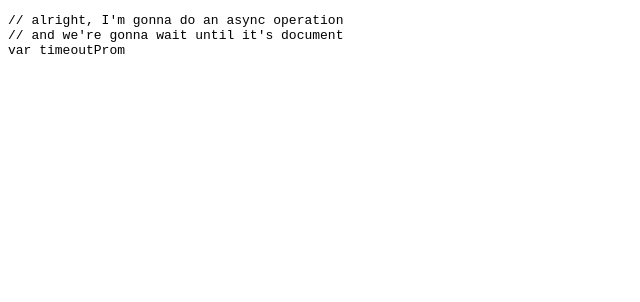
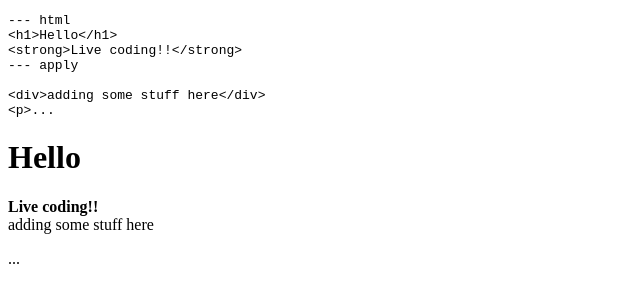
Before and after one commit to jscriptcoder/live-coder, a website built with webpack: page index.html in a window 1280 px wide. Shown: the whole page, without its empty margins (0-640 px from the left). Built offline with Linux system fonts and the light colour scheme.

Commit message:
working on the html part

```diff
--- a/examples/test2.txt
+++ /dev/null
@@ -1,40 +0,0 @@
---- js ---
-// alright, I'm gonna do an async operation
-// and we're gonna wait until it's document
-var timeoutPromise = new Promise(function (resolve) {
-	setTimeout(function () {
-		resolve();
-	}, 10000);
-});
---- apply ---
-
-// we're gonna wait here timeoutPromise
---- promise:timeoutPromise ---
-
---- css:apply ---
-/* ...and continue here styling */
-body {
-	background-color: red;
-	color: white;
-}
-
---- js ---
-// let's make another async operation
-var usersUrl = 'https://jsonplaceholder.typicode.com/users';
-var usersPromise = fetch(usersUrl).then(function (response) {
-	return response.json();
-});
---- apply ---
-
---- html:apply ---
-<!-- we're gonna display the json here -->
-<textarea id="users-json"></textarea>
-
---- promise:usersPromise ---
-
---- js ---
-usersPromise.then(function (jsonUsers) {
-	console.log(jsonUsers)
-	document.getElementById('users-json').value = JSON.stringify(jsonUsers);
-});
---- apply ---
--- a/index.html
+++ b/index.html
@@ -2,21 +2,22 @@
 <html lang="en">
 <head>
 	<meta charset="UTF-8">
-	<title>..:: Live Codeîng ::..</title>
-</head>
-<body>
+	<title>..:: Live Coding ::..</title>
+
 	<script src="dist/live-coder.js"></script>
 	<script>
-		fetch('examples/test2.txt')
-			.then( response => response.text())
-			.then( code => {
+		Live.Coder.domReady(function () {
+			//fetch('test/styles.txt')
+			//fetch('test/scripts.txt')
+			fetch('test/html.txt')
+				.then( response => response.text())
+				.then( code => {
+					var liveCoder = new Live.Coder();
+					liveCoder.run(code);
+				});
+		});
+	</script>
 
-				var LiveCoder = Live.default;
-				var liveCoder = new LiveCoder();
-
-				liveCoder.run(code);
-
-			});
-	</script>
-</body>
+</head>
+<body></body>
 </html>
--- a/src/deferred.ts
+++ b/src/deferred.ts
@@ -1,4 +1,4 @@
-export default class Deferred<T> {
+export class Deferred<T> {
   public promise: Promise<T>;
   public resolve: {(value?: T): void};
   public reject: {(error?: any): void};
--- a/src/index.ts
+++ b/src/index.ts
@@ -1,26 +1,39 @@
 import { asyncForOf, EmptyPromise } from './utils';
 
-export interface LiveCoderConfig {
+export interface CoderConfig {
+  displayClass?: string;
+  mainClass?: string;
   typingSpeed?: number;
 }
 
-export default class LiveCoder {
+export class Coder {
 
-  public static DIR_RE = /^\s*---\s*([a-z|\.|#|:]+)?/i;
-  public static SEL_RE = /([a-z]+)?((\.|#)([a-z]+))?/i;
+  public static DIR_RE = /^\s*---\s*([a-z|\-|_|\.|#|:]+)?/i;
+  public static SEL_RE = /^([a-z|\-|_]+)?((\.|#)([a-z|\-|_]+))?$/i;
 
-  private static DEFAULT_CONFIG: LiveCoderConfig = {
+  public static domReady = (callback: EventListener) => {
+    document.addEventListener('DOMContentLoaded', callback);
+  };
+
+  private static DEFAULT_CONFIG: CoderConfig = {
+    displayClass: 'live-coder__display',
+    mainClass: 'live-coder__main',
     typingSpeed: 50
   };
 
+  private $runner: HTMLElement;
+  private $main: HTMLElement;
   private $body: HTMLElement;
   private $display: HTMLElement;
-  private config: LiveCoderConfig;
+  private config: CoderConfig;
 
-  constructor(config: LiveCoderConfig = {}) {
+  constructor(config: CoderConfig = {}) {
+    this.config = Object.assign({}, Coder.DEFAULT_CONFIG, config);
+    this.$runner = document.getElementsByTagName('head')[0] || document.body;
+    this.$main = this.createElement('main', { className: this.config.mainClass});
     this.$body = document.body;
     this.$display = this.createDisplay();
-    this.config = Object.assign({}, LiveCoder.DEFAULT_CONFIG, config);
+
   }
 
   private createElement(tagName: string, props: {[key: string]: any} = {}, $appendTo?: HTMLElement): HTMLElement {
@@ -37,7 +50,7 @@ export default class LiveCoder {
   }
 
   private createDisplay(): HTMLElement {
-    return this.createElement('pre', { className: 'live-coder__display' }, document.body);
+    return this.createElement('pre', { className: this.config.displayClass }, document.body);
   }
 
   private createStyle(type: string = 'text/css'): HTMLElement {
@@ -68,7 +81,7 @@ export default class LiveCoder {
       let extPromise = Promise.resolve();
 
       const chars = line.split('');
-      const match = line.match(LiveCoder.DIR_RE);
+      const match = line.match(Coder.DIR_RE);
 
       if (match) {
 
@@ -78,34 +91,60 @@ export default class LiveCoder {
 
           case 'css':
 
-            $element = null;
+            // --- css
+            // --- css:apply
+
             $script = null;
+            $element && ($element.dataset['innerHtml'] = '', $element = null);
+
             $style = this.createStyle();
 
             if (rest[0] && rest[0].toLowerCase() === 'apply') {
-              this.$body.appendChild($style);
+              this.$runner.appendChild($style);
             }
 
             break;
 
-          case 'html': // tricky one
+          case 'js': // --- js
 
             $style = null;
+            $element && ($element.dataset['innerHtml'] = '', $element = null);
+
+            $script = this.createScript();
+
+            // can't be apply at this point, only at the end,
+            // would throw exeptions
+
+            break;
+
+          case 'html': // tricky one o_O
+
+            // --- html ($main)
+            // --- html:apply ($main)
+            // --- html:tag
+            // --- html:tag.class
+            // --- html:.class (tag = div)
+            // --- html:tag#id
+            // --- html:#id (tag = div)
+            // --- html:tag:apply
+            // --- html:apply:tag
+
             $script = null;
+            $style = null;
 
             if (rest[0]) {
 
               let [elem, apply] = rest;
 
-              // let's swap if the first one is "apply" (must be always the last)
+              // let's swap if the first one is "apply"
               if (elem.toLowerCase() === 'apply') {
-                [elem, apply] = [apply || 'div', elem];
+                [elem, apply] = [apply || '', elem];
               }
 
-              const selector = elem.match(LiveCoder.SEL_RE);
+              const selector = elem.match(Coder.SEL_RE);
 
               // valid selector?
-              if (selector) {
+              if (elem && selector) {
 
                 $element = <HTMLElement>document.querySelector(elem);
 
@@ -122,7 +161,7 @@ export default class LiveCoder {
                   if (symbol && name) {
 
                     // I know, this is crappy. Only supports classes or ids
-                    // and not even combined. TODO: build something better
+                    // and not even combined. TODO: make it better
                     switch (symbol) {
                       case '.':
                         $element.className = name;
@@ -134,54 +173,58 @@ export default class LiveCoder {
 
                   }
 
-                  if (apply && apply.toLowerCase() === 'apply') {
+                  if (apply &&
+                      apply.toLowerCase() === 'apply' &&
+                      !$element.parentElement) {
+
                     this.$body.appendChild($element);
+
                   }
                 }
 
               } else {
 
-                $element = this.createElement('div');
-                if (apply && apply.toLowerCase() === 'apply') {
+                $element = this.$main;
+                if (apply &&
+                    apply.toLowerCase() === 'apply' &&
+                    !$element.parentElement) {
+
                   this.$body.appendChild($element);
+
                 }
 
               }
 
             }
 
-            $element = $element || this.createElement('div');
+            $element = $element || this.$main;
 
             // in case there was already content
             // we can continue writing html in the element
             $element.dataset['innerHtml'] = $element.innerHTML;
             break;
 
-          case 'js':
-
-            $style = null;
-            $element = null;
-            $script = this.createScript();
-
-            break;
-
-          case 'apply':
+          case 'apply': // --- apply
 
             if ($style) {
-              this.$body.appendChild($style);
+
+              this.$runner.appendChild($style);
               $style = this.createStyle();
-            } else if ($element) {
-              $element.dataset['innerHtml'] = '';
+
+            } else if ($element && !$element.parentElement) {
+
               this.$body.appendChild($element);
-              $element = <HTMLElement>$element.cloneNode();
+
             } else if ($script) {
-              this.$body.appendChild($script);
+
+              this.$runner.appendChild($script);
               $script = this.createScript();
+
             }
 
             break;
 
-          case 'promise':
+          case 'promise': // --- promise:promiseVar
 
             extPromise = Promise.resolve();
 
@@ -192,9 +235,8 @@ export default class LiveCoder {
             break;
         }
 
-        forOfPromise = extPromise;
+        //forOfPromise = extPromise;
 
-        /*
         forOfPromise = asyncForOf((char: string) => {
 
           this.$display.textContent += char;
@@ -206,7 +248,6 @@ export default class LiveCoder {
           return Promise.resolve();
 
         });
-        */
 
       } else {
 
--- a/src/utils.ts
+++ b/src/utils.ts
@@ -1,4 +1,4 @@
-import Deferred from './deferred';
+import { Deferred } from './deferred';
 
 export type EmptyPromise = Promise<undefined>;
 
--- /dev/null
+++ b/test/html.txt
@@ -0,0 +1,35 @@
+--- html
+<h1>Hello</h1>
+<strong>Live coding!!</strong>
+--- apply
+
+<div>adding some stuff here</div>
+<p>... and something else</p>
+--- apply
+
+--- html:apply
+<h2>Same as previous one</h2>
+<span>... and more writing</span>
+
+--- html:div
+<h3>We're in a div</h3>
+<strong>doing some work</strong>
+--- apply
+
+<p>Paragraph here</p>
+<label>and label</label>
+--- apply
+
+--- html:section.one-section:apply
+<p>Writing some test here</p>
+
+--- html:article#the-article
+<span>Doing something in an article</span>
+<div>... block here</div>
+--- apply
+
+--- html:section.one-section
+<p>... and another test</p>
+
+--- html:article#the-article:apply
+<img src="https://www.google.ch/images/branding/googlelogo/2x/googlelogo_color_272x92dp.png" width="100">
```
Also changed, not shown: examples/test1.txt (deleted, +0 -31 lines), examples/test3.txt (added, +10 -0 lines), test/promise.txt (added, +1 -0 lines), test/scripts.txt (added, +10 -0 lines), test/styles.txt (added, +19 -0 lines), dist/live-coder.js.
